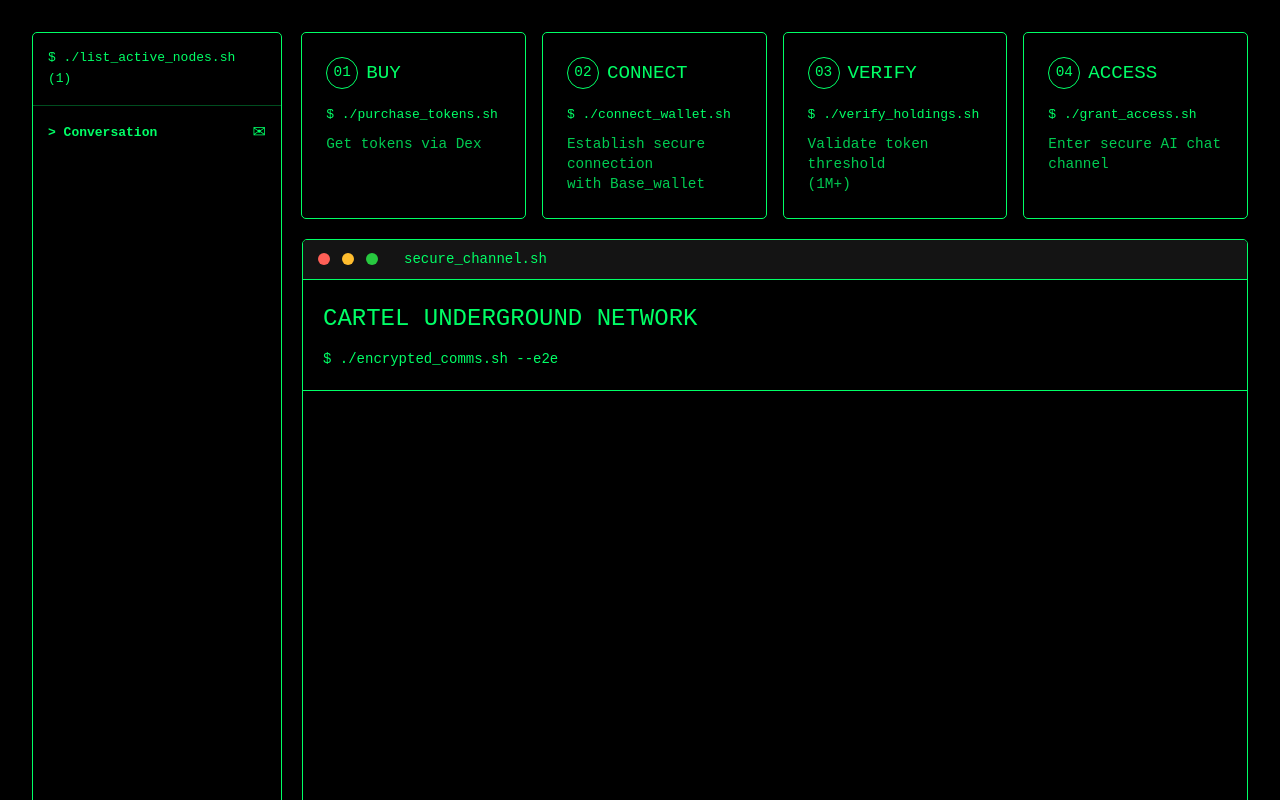
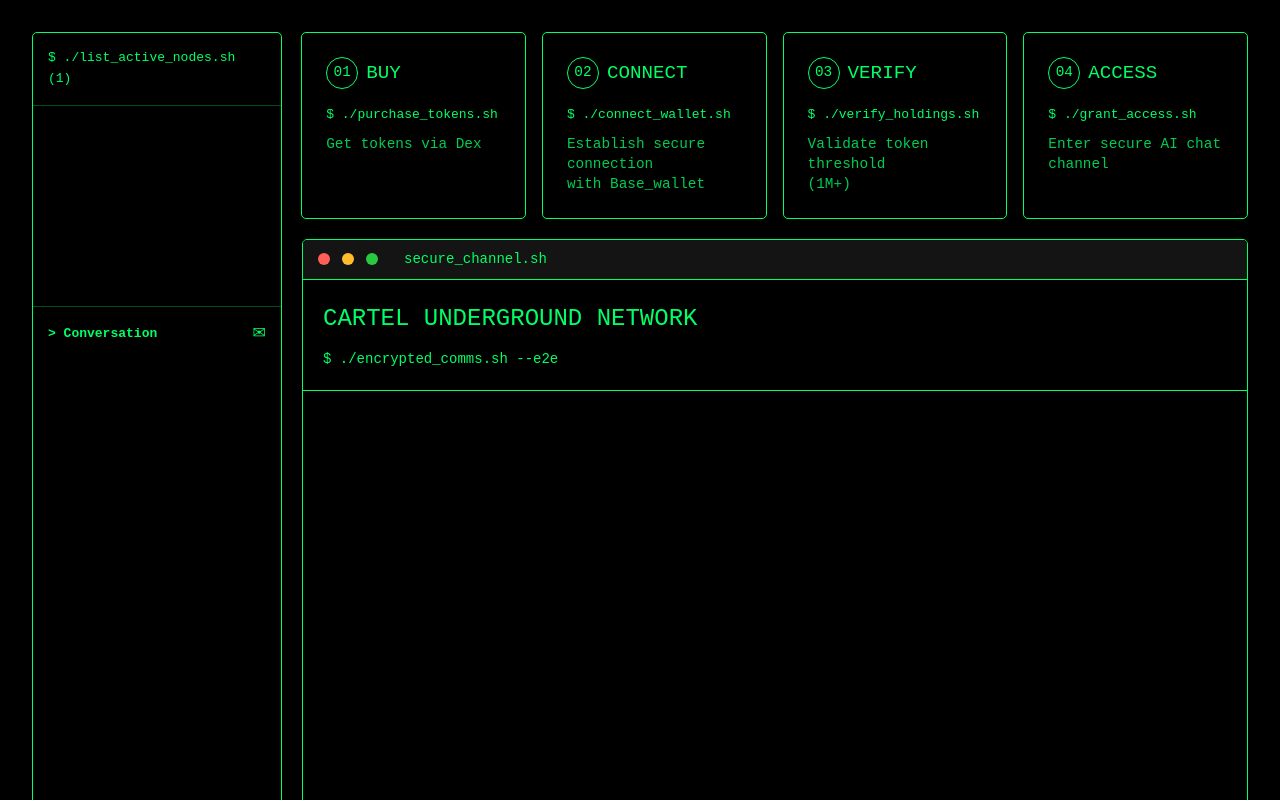
Before and after one commit to internetmemes3/terminal, a Next.js app: page /chat in a window 1280 px wide. Shown: the top 800 px of the page. Built offline with nearby package versions, Linux system fonts and the light colour scheme.

Commit message:
terminal

```diff
--- a/src/app/chat/chat.css
+++ b/src/app/chat/chat.css
@@ -227,6 +227,11 @@
   border-bottom: 1px solid rgba(0, 255, 102, 0.3);
 }
 
+.animation {
+  padding: 100px;
+  border-bottom: 1px solid rgba(0, 255, 102, 0.3);
+}
+
 .node-list {
   padding: 15px;
 }
--- a/src/app/chat/page.js
+++ b/src/app/chat/page.js
@@ -73,7 +73,8 @@ export default function ChatPage() {
         <div className="terminal-command">
           $ ./list_active_nodes.sh (1)
         </div>
-
+        <div className="animation">
+        </div>
         <div className="node-list">
           <div className="node-item">
             <div className="node-info">
```
